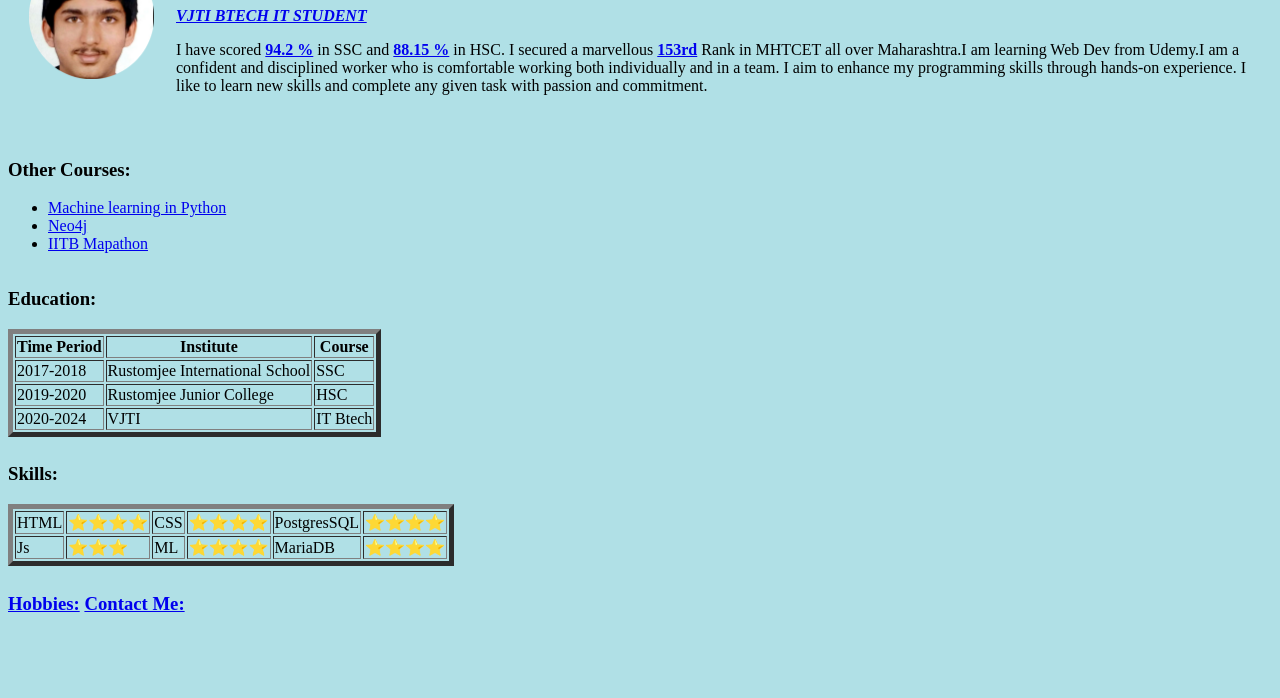
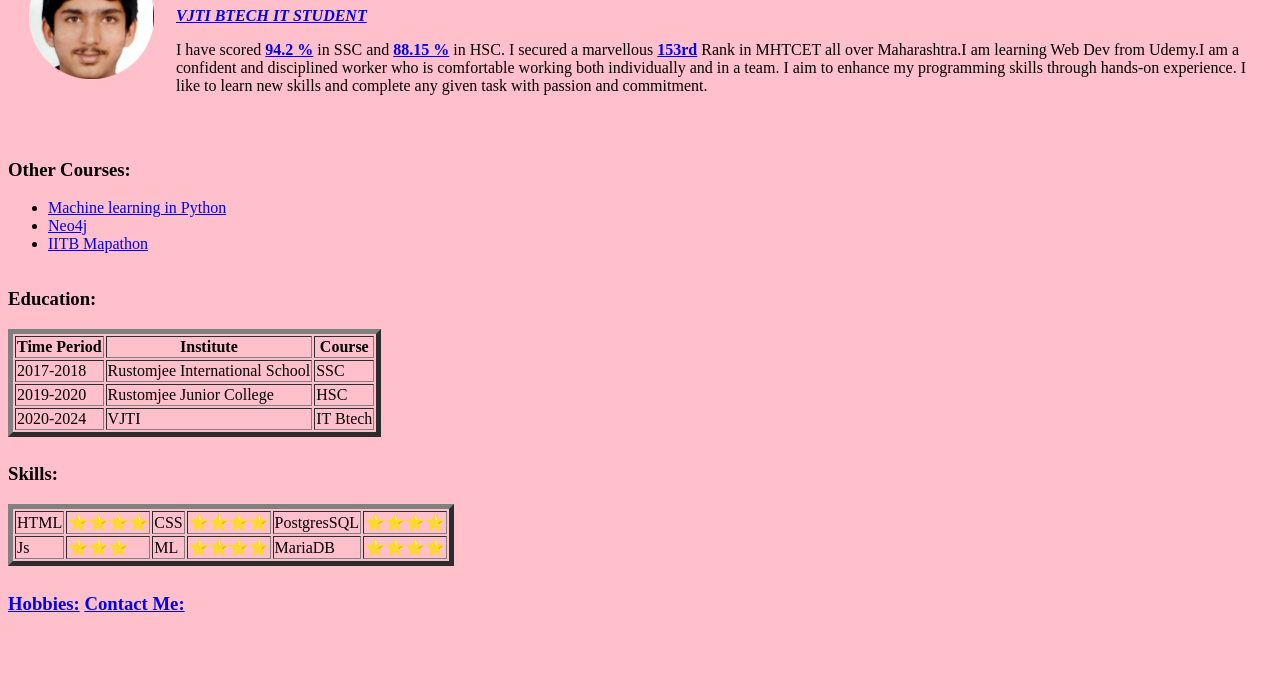
Before and after one commit to mihirc0111/CV, a plain HTML site: page index.html in a window 1280 px wide. Shown: the part 102-800 px from the top of the page. Drawn offline with Linux system fonts and the light colour scheme.

Commit message:
Update index.html
11:15 pm 12 Jan 2023

```diff
--- a/index.html
+++ b/index.html
@@ -9,7 +9,7 @@
 
     <style>
             body{
-              background-color:powderblue;
+              background-color:pink;
             }
             hr{
                 background-color: white;
```
